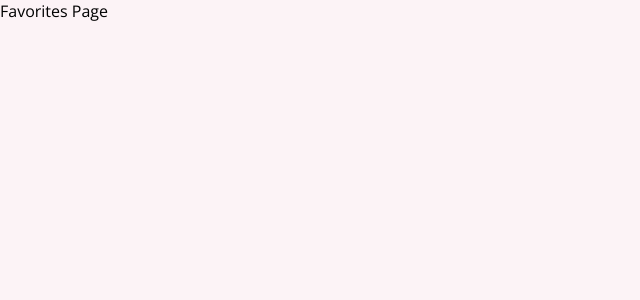
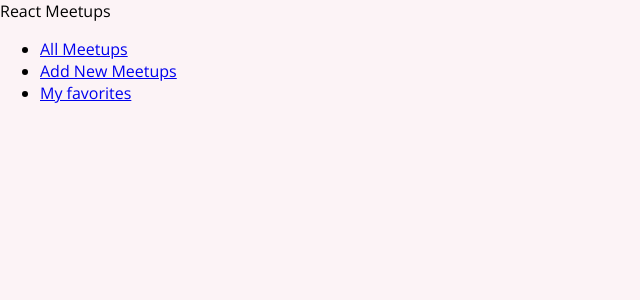
Before and after one commit to VolkanGurbuz/react-course, a React (Create React App) app: page /favorites in a window 1280 px wide. Shown: the top 300 px of the page, without its empty margins (0-640 px from the left). Built offline with nearby package versions, Linux system fonts and the light colour scheme.

Commit message:
nav bar added

```diff
--- a/src/App.js
+++ b/src/App.js
@@ -2,10 +2,12 @@ import { Route, Switch } from 'react-router-dom';
 import AllMeetupsPage from "./pages/AllMeetups";
 import FavoritesPage from "./pages/Favorites";
 import NewMeetupPage from "./pages/NewMeetup";
+import MainNavigation from "./components/layout/MainNavigation";
 
 function App() {
     return (
         <div>
+            <MainNavigation>
             <Switch>
                 <Route path='/' exact>
                     <AllMeetupsPage />
@@ -17,6 +19,7 @@ function App() {
                     <FavoritesPage />
                 </Route>
             </Switch>
+            </MainNavigation>
         </div>
     );
 }
--- /dev/null
+++ b/src/components/layout/MainNavigation.js
@@ -0,0 +1,16 @@
+import {Link} from "react-router-dom";
+
+function MainNavigation() {
+    return <header>
+        <div>React Meetups</div>
+        <nav>
+            <ul>
+                <li><Link to="/">All Meetups</Link></li>
+                <li><Link to="/new-meetup">Add New Meetups</Link></li>
+                <li><Link to="/favorites">My favorites</Link></li>
+            </ul>
+        </nav>
+    </header>
+}
+
+export default MainNavigation;
```
